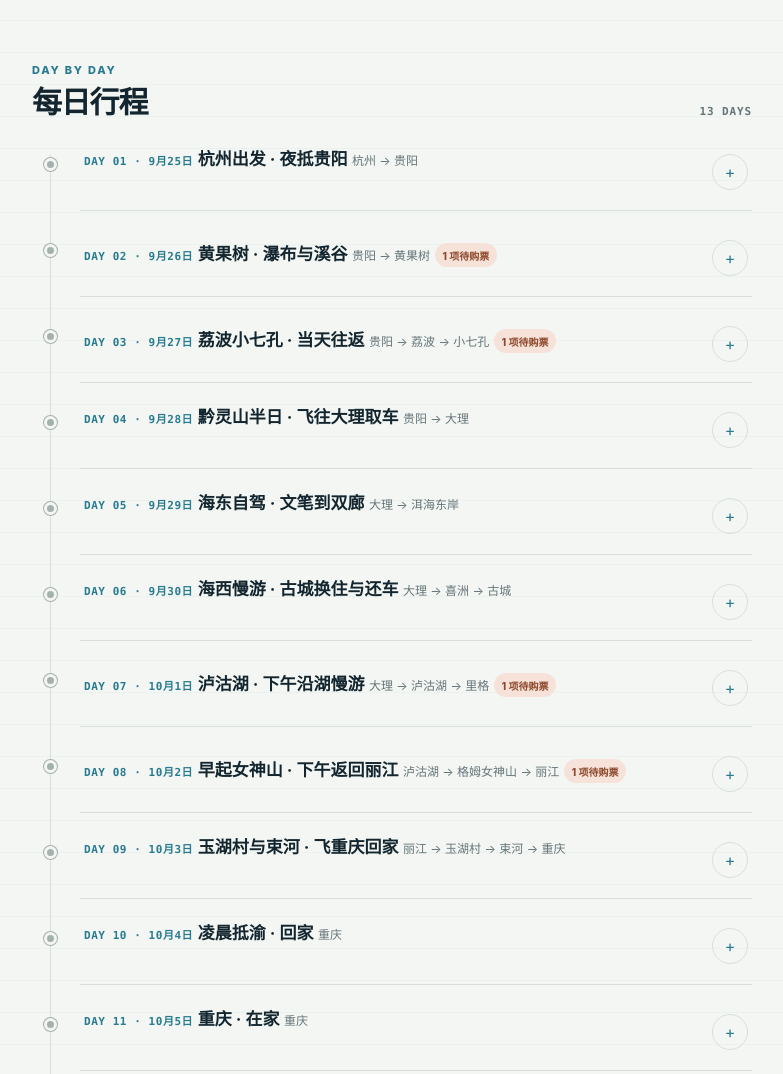
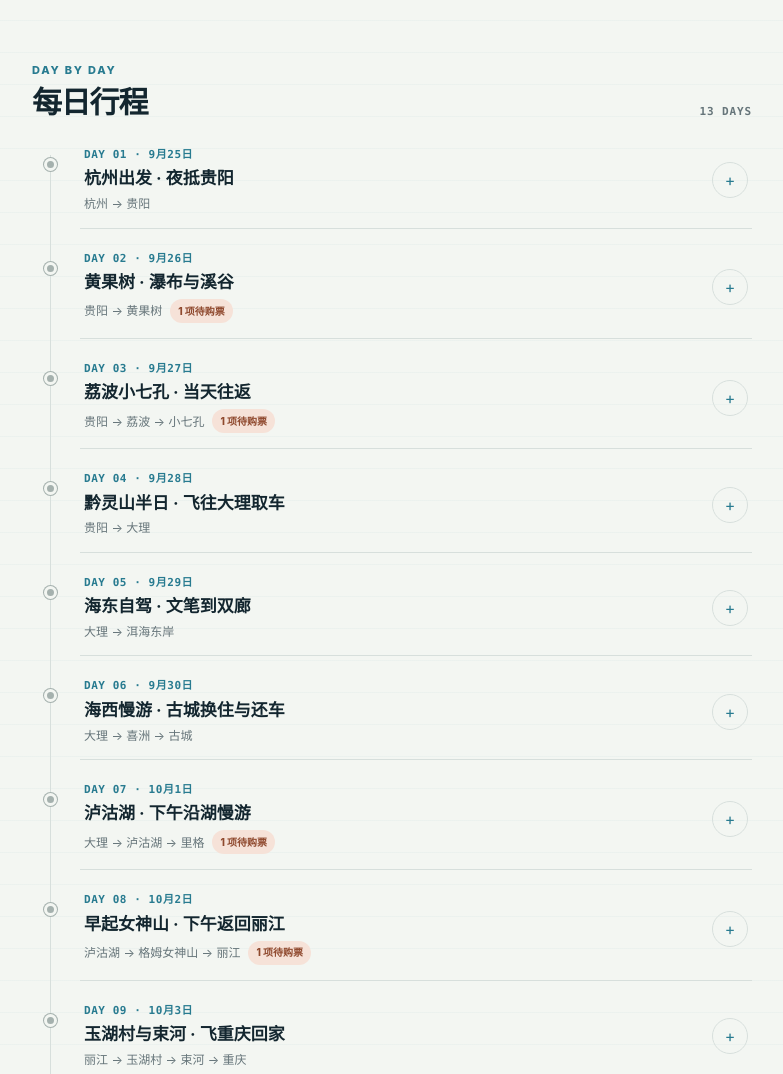
Before and after one commit to Glonkkkkk/travel-plan, a website: page index.html in a window 1280 px wide. Shown: the part 2220-3294 px from the top of the page, without its empty margins (248-1031 px from the left). Drawn offline with Linux system fonts and the light colour scheme.

Commit message:
Separate daily itinerary headers into date title and route rows

```diff
--- a/app.js
+++ b/app.js
@@ -489,11 +489,10 @@ function dayCard(day) {
     <article class="day-card${isToday ? " is-today" : ""}" data-day="${day.day}">
       <span class="day-dot" aria-hidden="true"></span>
       <button class="day-toggle" type="button" aria-expanded="${expanded}" aria-controls="day-detail-${day.day}">
-        <span>
+        <span class="day-heading-copy">
           <span class="day-meta">DAY ${String(day.day).padStart(2, "0")} · ${escapeHtml(formatCompactDate(day.date))}${isToday ? " · 今天" : ""}</span>
           <span class="day-title">${escapeHtml(day.title)}</span>
-          <span class="day-locations">${escapeHtml(day.locations.join(" → "))}</span>
-          ${ticketSummary}
+          <span class="day-locations"><span>${escapeHtml(day.locations.join(" → "))}</span>${ticketSummary}</span>
         </span>
         <span class="day-chevron" aria-hidden="true">+</span>
       </button>
--- a/index.html
+++ b/index.html
@@ -8,13 +8,13 @@
   <meta name="apple-mobile-web-app-capable" content="yes">
   <meta name="apple-mobile-web-app-status-bar-style" content="default">
   <title>贵阳 · 大理 · 泸沽湖 · 丽江｜双人秋日旅行</title>
-  <link rel="stylesheet" href="styles.css?v=20260917-5">
+  <link rel="stylesheet" href="styles.css?v=20260917-7">
   <link rel="stylesheet" href="ledger.css?v=20260910-2">
   <script src="runtime-storage.js?v=20260910-2" defer></script>
   <script src="overview-map.js?v=20260917-6" defer></script>
   <script src="route-ui.js?v=20260917-5" defer></script>
   <script src="amap-links.js?v=20260917-5" defer></script>
-  <script src="app.js?v=20260917-5" defer></script>
+  <script src="app.js?v=20260917-7" defer></script>
   <script src="ticket-pdf-preview.js?v=20260910-2" defer></script>
   <script src="ledger.js?v=20260910-3" defer></script>
   <script src="site-navigation.js?v=20260910-2" defer></script>
--- a/styles.css
+++ b/styles.css
@@ -162,10 +162,11 @@ main { overflow: hidden; }
 .day-dot { position: absolute; left: 12px; top: 25px; z-index: 1; width: 13px; height: 13px; border: 3px solid var(--paper); border-radius: 50%; background: #a5b1ae; box-shadow: 0 0 0 1px #a5b1ae; }
 .day-card.is-today .day-dot { background: var(--terracotta); box-shadow: 0 0 0 3px rgba(182,92,58,.18); }
 .day-toggle { width: 100%; min-height: 78px; padding: 15px 4px; border: 0; border-bottom: 1px solid var(--line); background: transparent; text-align: left; display: grid; grid-template-columns: 1fr auto; gap: 12px; cursor: pointer; }
-.day-meta { color: var(--lake); font: 750 11px/1.3 ui-monospace, SFMono-Regular, Menlo, monospace; letter-spacing: .05em; }
-.day-title { margin-top: 5px; font-size: 17px; font-weight: 740; line-height: 1.35; }
-.day-locations { margin-top: 5px; color: var(--muted); font-size: 12px; line-height: 1.45; }
-.day-ticket-summary { display: inline-flex; min-height: 24px; margin-top: 9px; padding: 4px 8px; align-items: center; border-radius: 999px; font-size: 10px; font-weight: 760; }
+.day-heading-copy { min-width: 0; display: grid; gap: 5px; }
+.day-meta { display: block; color: var(--lake); font: 750 11px/1.3 ui-monospace, SFMono-Regular, Menlo, monospace; letter-spacing: .05em; }
+.day-title { display: block; margin-top: 0; font-size: 17px; font-weight: 740; line-height: 1.35; }
+.day-locations { display: flex; flex-wrap: wrap; align-items: center; gap: 6px 8px; margin-top: 0; color: var(--muted); font-size: 12px; line-height: 1.45; }
+.day-ticket-summary { display: inline-flex; min-height: 24px; margin-top: 0; padding: 4px 8px; align-items: center; border-radius: 999px; font-size: 10px; font-weight: 760; }
 .day-ticket-summary.has-pending { color: #8f492e; background: #f6e2d8; }
 .day-ticket-summary.is-complete { color: #43654a; background: #dfeade; }
 .day-chevron { width: 36px; height: 36px; align-self: center; border: 1px solid var(--line); border-radius: 50%; display: grid; place-items: center; color: var(--lake); transition: transform .2s ease; }
```
